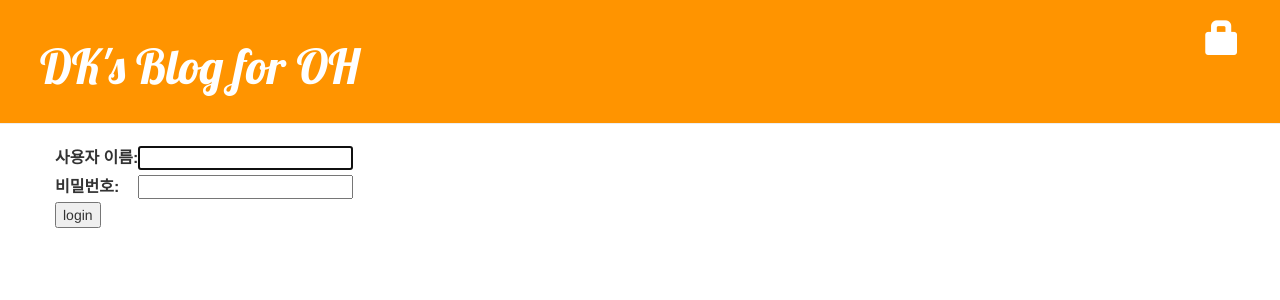
After one commit to dongq/my-first-blog1, a Django app: page /accounts/login/ in a window 1280 px wide. The commit adds this page. Shown: the top 300 px of the page. Run offline with Django 3.2, Linux system fonts and the light colour scheme; some libraries are stand-ins or nearby versions.

Commit message:
add more functions

```diff
--- a/blog/templates/blog/base.html
+++ b/blog/templates/blog/base.html
@@ -12,13 +12,18 @@
     <body>
         <div class="page-header">
 
-            <!--
+
             {% if user.is_authenticated %}
                 <a href="{% url 'post_new' %}" class="top-menu"><span class="glyphicon glyphicon-plus"></span></a>
+                <a href="{% url 'post_draft_list' %}" class="top-menu"><span class="glyphicon glyphicon-edit"></span></a>
+                <p class="top-menu">Hello {{ user.username }}
+                    <small>
+                        (<a href="{% url 'logout' %}">Log out</a>)
+                    </small>
+                </p>
+            {% else %}
+                <a href="{% url 'login' %}?next={{ request.path }}" class="top-menu"><span class="glyphicon glyphicon-lock"></span></a>
             {% endif %}
-            -->
-                <a href="{% url 'post_new' %}" class="top-menu"><span class="glyphicon glyphicon-plus"></span></a>
-                <a href="{% url 'post_draft_list' %}" class="top-menu"><span class="glyphicon glyphicon-edit"></span></a>
                 <h1><a href="/">DK's Blog for OH</a></h1>
         </div>
 
--- /dev/null
+++ b/blog/templates/registration/login.html
@@ -0,0 +1,24 @@
+{% extends "blog/base.html" %}
+
+{% block content %}
+    {% if form.errors %}
+        <p>이름과 비밀번호가 일치하지 않습니다. 다시 시도해주세요.</p>
+    {% endif %}
+
+    <form method="post" action="{% url 'login' %}">
+    {% csrf_token %}
+        <table>
+        <tr>
+            <td>{{ form.username.label_tag }}</td>
+            <td>{{ form.username }}</td>
+        </tr>
+        <tr>
+            <td>{{ form.password.label_tag }}</td>
+            <td>{{ form.password }}</td>
+        </tr>
+        </table>
+
+        <input type="submit" value="login" />
+        <input type="hidden" name="next" value="{{ next }}" />
+    </form>
+{% endblock %}
--- a/mysite/settings.py
+++ b/mysite/settings.py
@@ -120,3 +120,5 @@ USE_TZ = True
 
 STATIC_URL = '/static/'
 STATIC_ROOT = os.path.join(BASE_DIR,'static')
+
+LOGIN_REDIRECT_URL = '/'
--- a/mysite/urls.py
+++ b/mysite/urls.py
@@ -15,8 +15,11 @@ Including another URLconf
 """
 from django.conf.urls import include, url
 from django.contrib import admin
+from django.contrib.auth import views
 
 urlpatterns = [
     url(r'^admin/', admin.site.urls),
+    url(r'^accounts/login/$', views.login, name='login'),
+    url(r'^accounts/logout/$', views.logout, name='logout', kwargs={'next_page': '/'}),
     url(r'', include('blog.urls')),
 ]
```
Also changed, not shown: blog/templates/blog/post_detail.html (+7 -7 lines), blog/views.py (+8 -2 lines).
